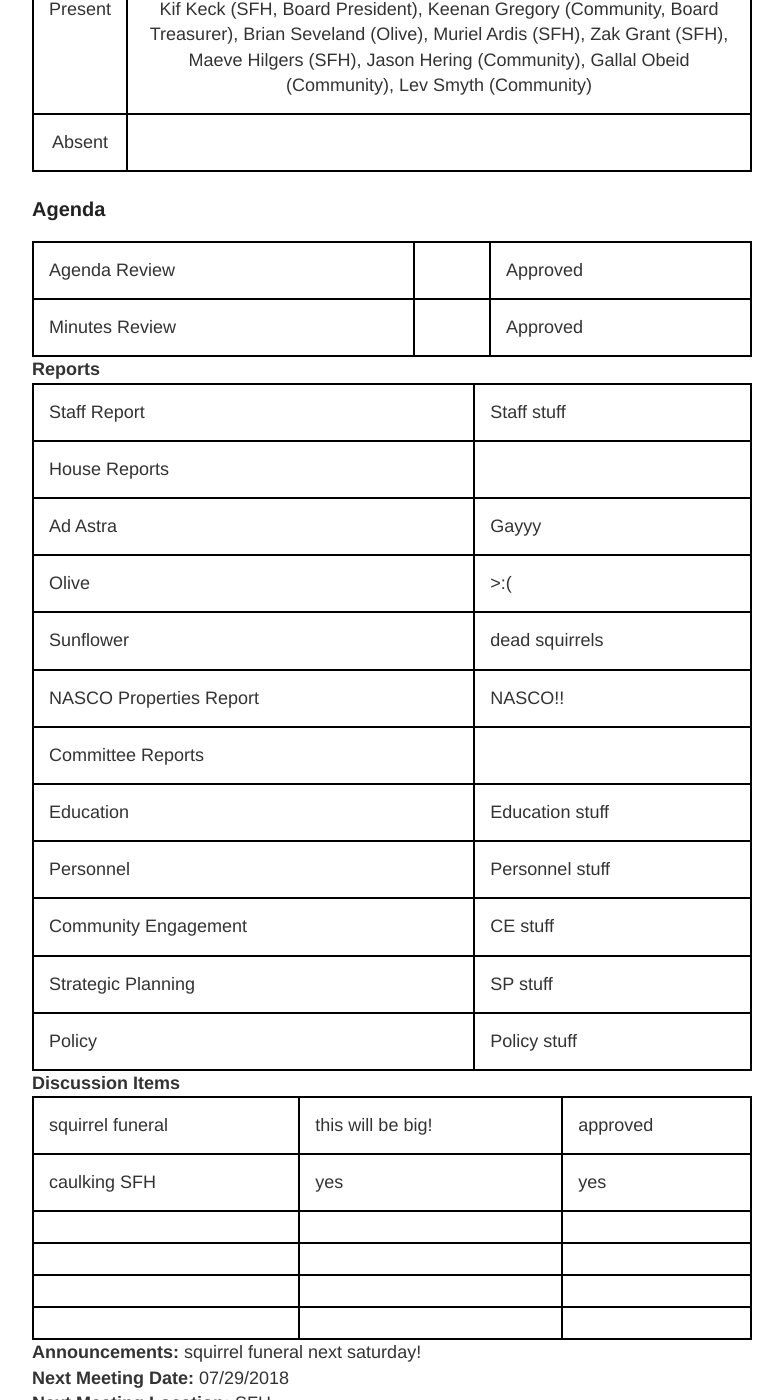
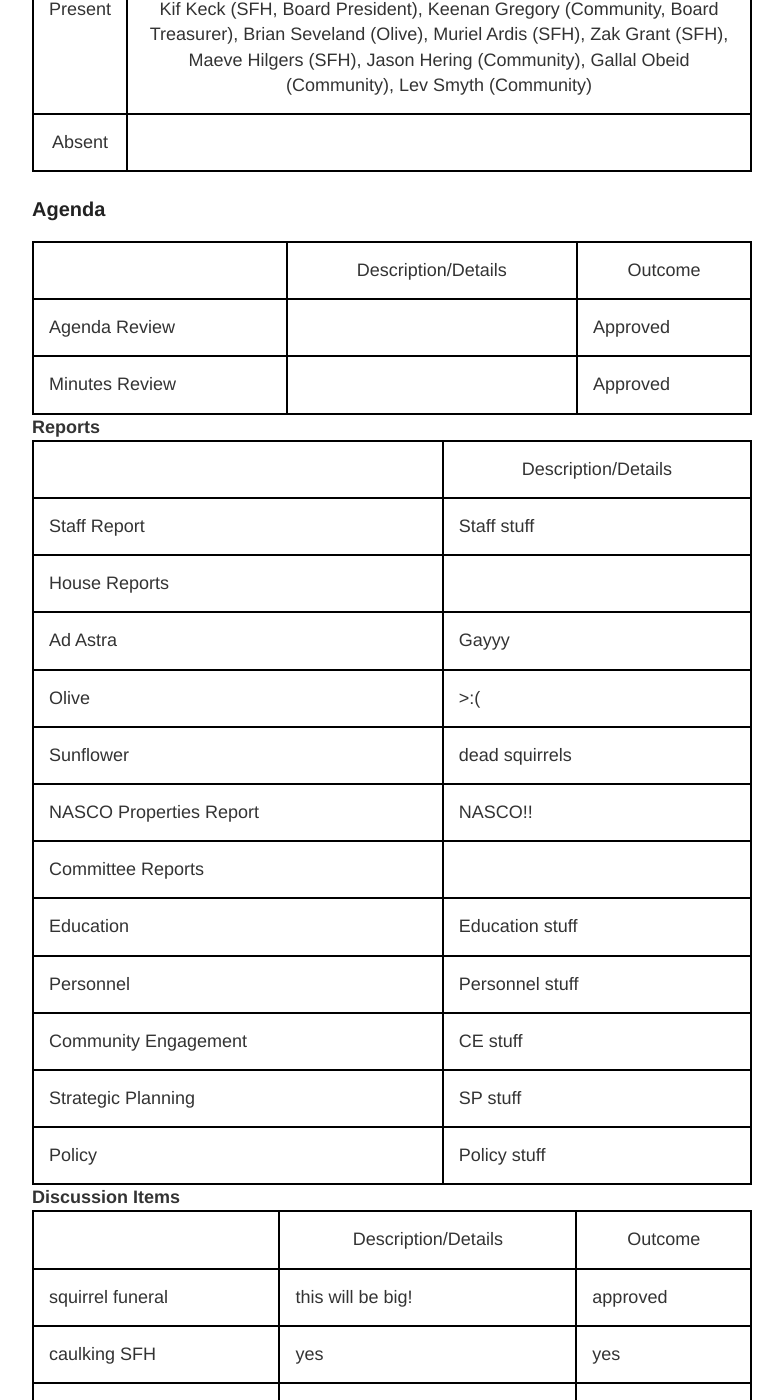
Before and after one commit to POOCHCOOP/POOCHCOOP.github.io, a Jekyll site: the page built from _meetings/07-29-18.html, in a window 1280 px wide and 1400 px high, scrolled down 344 px. Shown: the whole window, without its empty margins (248-1031 px from the left). Built offline with Jekyll 4.4.1, drawn with Linux system fonts in a browser that asks for light colours.

Commit message:
Update 07-29-18.html

```diff
--- a/_meetings/07-29-18.html
+++ b/_meetings/07-29-18.html
@@ -9,6 +9,11 @@ end: 07:16
 <h3> Agenda </h3>
 
 <table>
+    <tr>
+        <th></th>
+        <th> Description/Details </th>
+        <th> Outcome </th>
+    </tr>
     <tr>
         <td> Agenda Review </td>
         <td>  </td>
@@ -24,6 +29,10 @@ end: 07:16
 <b>Reports</b> <br>
 
 <table>
+    <tr>
+        <th></th>
+        <th> Description/Details </th>
+    </tr>
     <tr>
         <td> Staff Report </td>
         <td> Staff stuff </td>
@@ -80,6 +89,11 @@ end: 07:16
 
 <table>
     <tr>
+        <th></th>
+        <th> Description/Details </th>
+        <th> Outcome </th>
+    </tr>
+    <tr>
         <td> squirrel funeral </td>
         <td> this will be big! </td>
         <td> approved </td>
```
